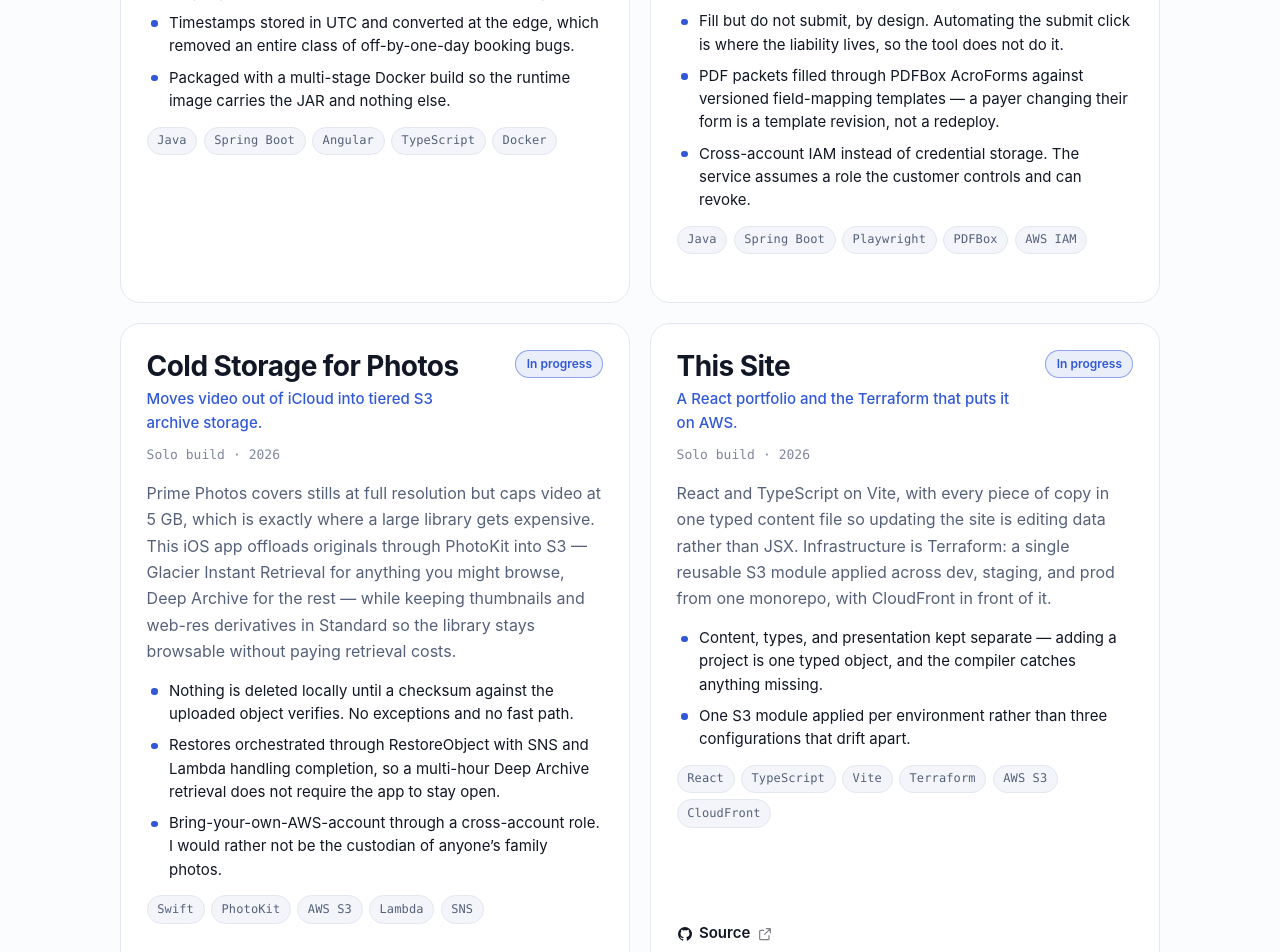
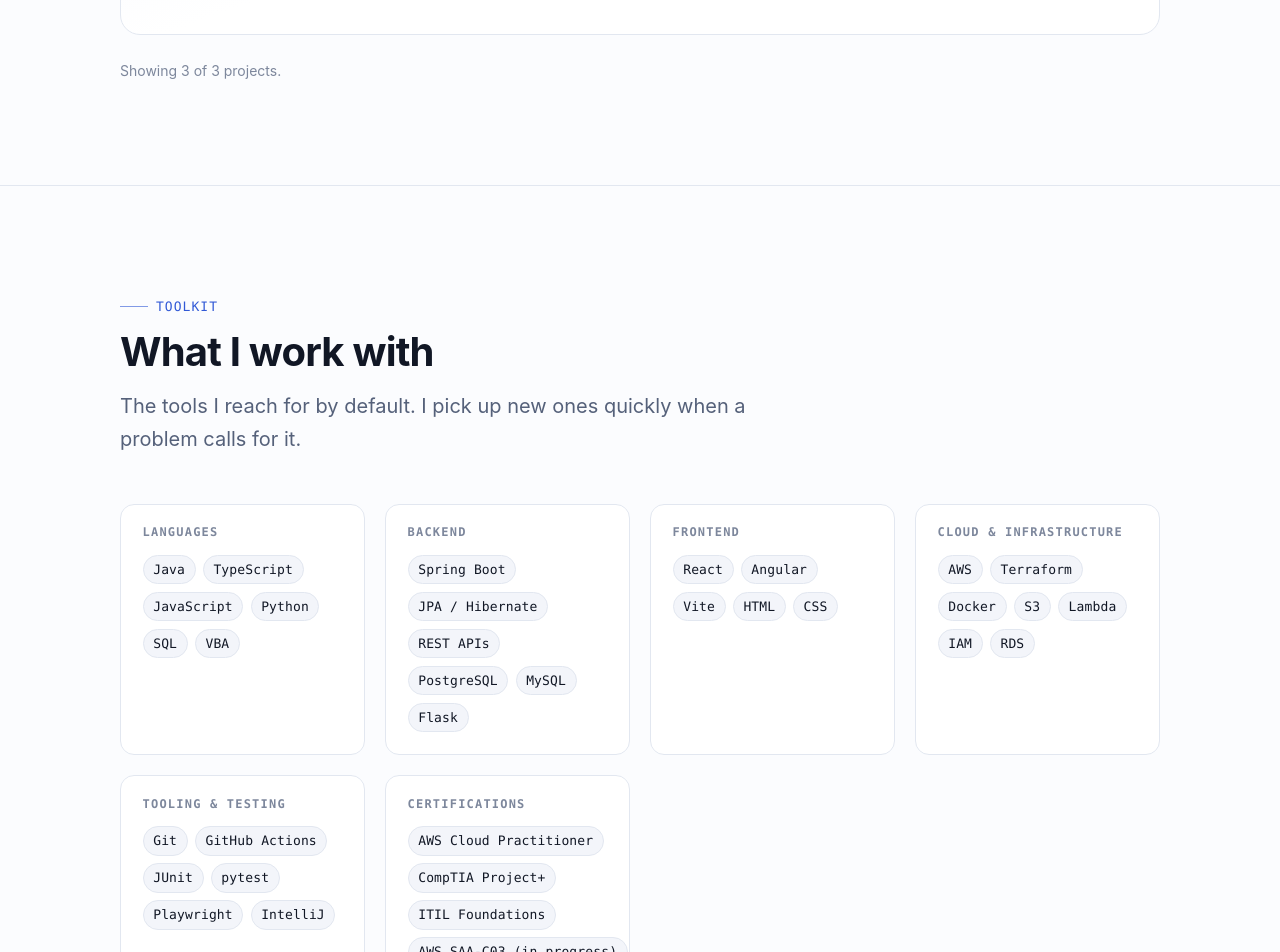
Before and after one commit to bryrichdev/personalProjectsSite, a React (Vite) app: page / in a window 1280 px wide. Shown: the part 2640-3592 px from the top of the page. Built offline with nearby package versions, Linux system fonts and the light colour scheme.

Commit message:
cleaned up projects

```diff
--- a/src/content.ts
+++ b/src/content.ts
@@ -102,27 +102,27 @@ export const content: SiteContent = {
             tech: ['Google Apps Script', 'JavaScript'],
             links: {},
         },
-        {
-            slug: 'landon-hotel',
-            name: 'Landon Hotel Booking',
-            tagline: 'Internationalized booking app — Spring Boot API, Angular front end.',
-            description:
-                'A booking system for a hotel chain operating across time zones. The CRUD was not the ' +
-                'interesting part; making one deployment serve users in multiple locales was, with rates ' +
-                'and availability rendered in the viewer\u2019s time zone instead of the server\u2019s.',
-            role: 'Solo build',
-            period: '2025',
-            status: 'Archived',
-            highlights: [
-                'Locale handling runs off i18n resource bundles, so adding a language is a properties file rather than a code change.',
-                'Timestamps stored in UTC and converted at the edge, which removed an entire class of off-by-one-day booking bugs.',
-                'Packaged with a multi-stage Docker build so the runtime image carries the JAR and nothing else.',
-            ],
-            tech: ['Java', 'Spring Boot', 'Angular', 'TypeScript', 'Docker'],
-            links: {
-                // source: 'https://github.com/bryrichdev/landon-hotel',
-            },
-        },
+        // {
+        //     slug: 'landon-hotel',
+        //     name: 'Landon Hotel Booking',
+        //     tagline: 'Internationalized booking app — Spring Boot API, Angular front end.',
+        //     description:
+        //         'A booking system for a hotel chain operating across time zones. The CRUD was not the ' +
+        //         'interesting part; making one deployment serve users in multiple locales was, with rates ' +
+        //         'and availability rendered in the viewer\u2019s time zone instead of the server\u2019s.',
+        //     role: 'Solo build',
+        //     period: '2025',
+        //     status: 'Archived',
+        //     highlights: [
+        //         'Locale handling runs off i18n resource bundles, so adding a language is a properties file rather than a code change.',
+        //         'Timestamps stored in UTC and converted at the edge, which removed an entire class of off-by-one-day booking bugs.',
+        //         'Packaged with a multi-stage Docker build so the runtime image carries the JAR and nothing else.',
+        //     ],
+        //     tech: ['Java', 'Spring Boot', 'Angular', 'TypeScript', 'Docker'],
+        //     links: {
+        //         // source: 'https://github.com/bryrichdev/landon-hotel',
+        //     },
+        // },
         {
             slug: 'credentialing-automation',
             name: 'Credentialing Automation',
@@ -136,6 +136,7 @@ export const content: SiteContent = {
             role: 'Solo build',
             period: '2026',
             status: 'Prototype',
+            featured: true,
             highlights: [
                 'Fill but do not submit, by design. Automating the submit click is where the liability lives, so the tool does not do it.',
                 'PDF packets filled through PDFBox AcroForms against versioned field-mapping templates — a payer changing their form is a template revision, not a redeploy.',
@@ -144,48 +145,48 @@ export const content: SiteContent = {
             tech: ['Java', 'Spring Boot', 'Playwright', 'PDFBox', 'AWS IAM'],
             links: {},
         },
-        {
-            slug: 'photo-cold-storage',
-            name: 'Cold Storage for Photos',
-            tagline: 'Moves video out of iCloud into tiered S3 archive storage.',
-            description:
-                'Prime Photos covers stills at full resolution but caps video at 5 GB, which is exactly ' +
-                'where a large library gets expensive. This iOS app offloads originals through PhotoKit ' +
-                'into S3 — Glacier Instant Retrieval for anything you might browse, Deep Archive for the ' +
-                'rest — while keeping thumbnails and web-res derivatives in Standard so the library stays ' +
-                'browsable without paying retrieval costs.',
-            role: 'Solo build',
-            period: '2026',
-            status: 'In progress',
-            highlights: [
-                'Nothing is deleted locally until a checksum against the uploaded object verifies. No exceptions and no fast path.',
-                'Restores orchestrated through RestoreObject with SNS and Lambda handling completion, so a multi-hour Deep Archive retrieval does not require the app to stay open.',
-                'Bring-your-own-AWS-account through a cross-account role. I would rather not be the custodian of anyone\u2019s family photos.',
-            ],
-            tech: ['Swift', 'PhotoKit', 'AWS S3', 'Lambda', 'SNS'],
-            links: {},
-        },
-        {
-            slug: 'portfolio-infra',
-            name: 'This Site',
-            tagline: 'A React portfolio and the Terraform that puts it on AWS.',
-            description:
-                'React and TypeScript on Vite, with every piece of copy in one typed content file so ' +
-                'updating the site is editing data rather than JSX. Infrastructure is Terraform: a single ' +
-                'reusable S3 module applied across dev, staging, and prod from one monorepo, with ' +
-                'CloudFront in front of it.',
-            role: 'Solo build',
-            period: '2026',
-            status: 'In progress',
-            highlights: [
-                'Content, types, and presentation kept separate — adding a project is one typed object, and the compiler catches anything missing.',
-                'One S3 module applied per environment rather than three configurations that drift apart.',
-            ],
-            tech: ['React', 'TypeScript', 'Vite', 'Terraform', 'AWS S3', 'CloudFront'],
-            links: {
-                source: 'https://github.com/bryrichdev/personalProjectsSite',
-            },
-        },
+        // {
+        //     slug: 'photo-cold-storage',
+        //     name: 'Cold Storage for Photos',
+        //     tagline: 'Moves video out of iCloud into tiered S3 archive storage.',
+        //     description:
+        //         'Prime Photos covers stills at full resolution but caps video at 5 GB, which is exactly ' +
+        //         'where a large library gets expensive. This iOS app offloads originals through PhotoKit ' +
+        //         'into S3 — Glacier Instant Retrieval for anything you might browse, Deep Archive for the ' +
+        //         'rest — while keeping thumbnails and web-res derivatives in Standard so the library stays ' +
+        //         'browsable without paying retrieval costs.',
+        //     role: 'Solo build',
+        //     period: '2026',
+        //     status: 'In progress',
+        //     highlights: [
+        //         'Nothing is deleted locally until a checksum against the uploaded object verifies. No exceptions and no fast path.',
+        //         'Restores orchestrated through RestoreObject with SNS and Lambda handling completion, so a multi-hour Deep Archive retrieval does not require the app to stay open.',
+        //         'Bring-your-own-AWS-account through a cross-account role. I would rather not be the custodian of anyone\u2019s family photos.',
+        //     ],
+        //     tech: ['Swift', 'PhotoKit', 'AWS S3', 'Lambda', 'SNS'],
+        //     links: {},
+        // },
+        // {
+        //     slug: 'portfolio-infra',
+        //     name: 'This Site',
+        //     tagline: 'A React portfolio and the Terraform that puts it on AWS.',
+        //     description:
+        //         'React and TypeScript on Vite, with every piece of copy in one typed content file so ' +
+        //         'updating the site is editing data rather than JSX. Infrastructure is Terraform: a single ' +
+        //         'reusable S3 module applied across dev, staging, and prod from one monorepo, with ' +
+        //         'CloudFront in front of it.',
+        //     role: 'Solo build',
+        //     period: '2026',
+        //     status: 'In progress',
+        //     highlights: [
+        //         'Content, types, and presentation kept separate — adding a project is one typed object, and the compiler catches anything missing.',
+        //         'One S3 module applied per environment rather than three configurations that drift apart.',
+        //     ],
+        //     tech: ['React', 'TypeScript', 'Vite', 'Terraform', 'AWS S3', 'CloudFront'],
+        //     links: {
+        //         source: 'https://github.com/bryrichdev/personalProjectsSite',
+        //     },
+        // },
     ],
 
     experience: [
```
